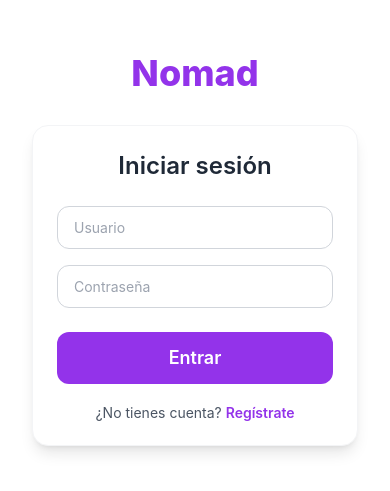
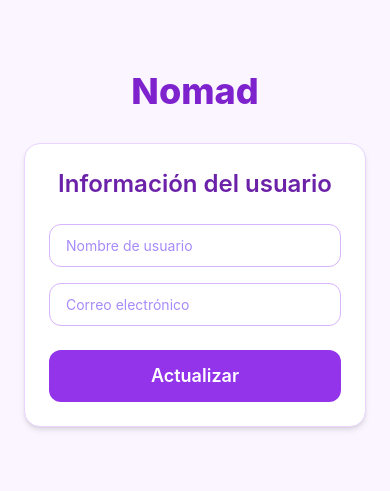
Before and after one commit to BananasDev0/Nomad, a React Native app: screen /UserScreen in a window 390 px wide. Shown: the part 173-664 px from the top of the page. Built offline with nearby package versions, Linux system fonts and the light colour scheme.

Commit message:
Connect screens with Navigation and also add UserScreen

```diff
--- a/App.tsx
+++ b/App.tsx
@@ -2,15 +2,26 @@ import { NavigationContainer } from '@react-navigation/native';
 import { createNativeStackNavigator } from '@react-navigation/native-stack';
 import LoginScreen from './screens/LoginScreen';
 import HomeScreen from './screens/HomeScreen';
+import UserScreen from 'screens/UserScreen';
+import TripScreen from 'screens/TripScreen';
+import TripPreferencesScreen from 'screens/TripPreferencesScreen';
+import ItineraryScreen from 'screens/ItineraryScreen';
 
 const Stack = createNativeStackNavigator();
 
 export default function App() {
   return (
     <NavigationContainer>
-      <Stack.Navigator screenOptions={{ headerShown: false }}>
+      <Stack.Navigator
+        initialRouteName="LoginScreen" // If you dont register this prop, the first screen will be the initial route
+        screenOptions={{ headerShown: false }}
+      >
         <Stack.Screen name="LoginScreen" component={LoginScreen} />
         <Stack.Screen name="HomeScreen" component={HomeScreen} />
+        <Stack.Screen name="TripScreen" component={TripScreen} />
+        <Stack.Screen name="TripPreferencesScreen" component={TripPreferencesScreen} />
+        <Stack.Screen name="ItineraryScreen" component={ItineraryScreen} />
+        <Stack.Screen name="UserScreen" component={UserScreen} />
       </Stack.Navigator>
     </NavigationContainer>
   );
--- a/screens/HomeScreen.tsx
+++ b/screens/HomeScreen.tsx
@@ -1,14 +1,28 @@
 import React from "react";
-import { View, Text, TextInput, ImageBackground, Image, TouchableOpacity, ScrollView } from "react-native";
+import { View, Text, TextInput, ImageBackground, Image, TouchableOpacity, ScrollView, Pressable } from "react-native";
 import { MaterialIcons } from "@expo/vector-icons";
+import { useNavigation } from "@react-navigation/native";
 
 export default function HomeScreen() {
+  const navigation = useNavigation<any>();
+
+  const sendToAddTrip = () => {
+    navigation.navigate("TripScreen");
+  }
+
+  const sendToUserScreen = () => {
+    navigation.navigate("UserScreen");
+  }
+
   return (
-    <View className="flex-1 bg-[#1a0f2a] px-4 pt-10">
+    <View className="flex-1 bg-[#1a0f2a] px-4 pt-10 pb-14">
       {/* Header */}
       <View className="flex-row items-center justify-between mb-4">
         <Text className="text-2xl font-bold text-[#e0d7f7]">Your Trips</Text>
-        <TouchableOpacity className="bg-[#3e1f5b] rounded-full w-12 h-12 items-center justify-center">
+        <TouchableOpacity
+          className="bg-[#3e1f5b] rounded-full w-12 h-12 items-center justify-center"
+          onPress={sendToUserScreen}
+          >
           <MaterialIcons name="person" size={28} color="#d9cfff" />
         </TouchableOpacity>
       </View>
@@ -36,6 +50,7 @@ export default function HomeScreen() {
       {/* Trip Cards */}
       <ScrollView showsVerticalScrollIndicator={false} className="space-y-4">
         {TRIPS.map((trip, index) => (
+          <Pressable key={index} onPress={()=>{navigation.navigate("ItineraryScreen")}}>
           <View
             key={index}
             className="rounded-xl bg-[#2e1b47] shadow-md overflow-hidden"
@@ -66,11 +81,15 @@ export default function HomeScreen() {
               </View>
             </View>
           </View>
+          </Pressable>
         ))}
       </ScrollView>
 
       {/* Floating Action Button */}
-      <TouchableOpacity className="absolute bottom-6 right-6 w-16 h-16 rounded-full bg-[#9b5de5] items-center justify-center shadow-lg">
+      <TouchableOpacity
+        className="absolute bottom-6 right-6 w-16 h-16 rounded-full bg-[#9b5de5] items-center justify-center shadow-lg"
+        onPress={sendToAddTrip}
+        >
         <MaterialIcons name="add" size={32} color="#fff" />
       </TouchableOpacity>
     </View>
--- a/screens/TripPreferencesScreen.tsx
+++ b/screens/TripPreferencesScreen.tsx
@@ -1,5 +1,6 @@
 import React, { useState } from "react";
 import { View, Text, ScrollView, TouchableOpacity, ImageBackground } from "react-native";
+import { useNavigation } from "@react-navigation/native";
 
 const preferencesData = [
   { label: "Adventure", image: "https://lh3.googleusercontent.com/aida-public/AB6AXuC1remShvn_SlUuqjKqihz8WiGrvrgwaU5NZbqQD-8352UheYtZGFnBa6cLK2ZUAiSDDAknBIvcVQHGWlCU2RIkJo2tfCw6g1yZXO5Grkn8fvCfq7a7LkSDsuqWY1gZjkgVUnacMCVBwYJspzAR6V18qEP86WQX7ArtcNwwKSIb1Ks1tQ4H8z6HtxQscDcClNJaR7yw4azQSf_Rzfe1fW3qmC2ReYXyokufVMAVQ2SlQRaJWaROmBiUOr-WoPa9llLeTMHw-zeTSDR0" },
@@ -13,6 +14,7 @@ const preferencesData = [
 ];
 
 export default function TripPreferencesScreen() {
+  const navigation = useNavigation<any>();
   const [selected, setSelected] = useState<number[]>([]);
 
   const togglePreference = (index: number) => {
@@ -20,6 +22,12 @@ export default function TripPreferencesScreen() {
       prev.includes(index) ? prev.filter((i) => i !== index) : [...prev, index]
     );
   };
+
+  const completeFirstOnboardingStep = () => {
+    // Logic to mark the first onboarding step as complete
+    // For example, updating user settings or navigating to the next screen
+    navigation.navigate("HomeScreen"); // Replace with actual next screen
+  }
 
   return (
     <ScrollView className="flex-1 bg-background-light dark:bg-background-dark">
@@ -70,15 +78,22 @@ export default function TripPreferencesScreen() {
         ))}
       </View>
 
+      <TouchableOpacity
+        className="bg-[#7b3aed] rounded-xl py-4 p6 mx-4 mb-20 mt-4"
+        onPress={completeFirstOnboardingStep}
+      >
+        <Text className="text-white text-center font-bold text-lg">Upload Info</Text>
+      </TouchableOpacity>
+
       {/* Footer Buttons */}
-      <View className="sticky bottom-0 bg-background-light dark:bg-background-dark py-4 px-4 flex-row gap-2">
+      {/* <View className="sticky bottom-0 bg-background-light dark:bg-background-dark py-4 px-4 flex-row gap-2">
         <TouchableOpacity className="flex-1 h-12 bg-primary rounded-full justify-center items-center">
           <Text className="text-white font-bold text-base">Next</Text>
         </TouchableOpacity>
         <TouchableOpacity className="flex-1 h-12 border border-gray-400 rounded-full justify-center items-center">
           <Text className="text-[#0d171b] dark:text-white font-bold text-base">Skip for now</Text>
         </TouchableOpacity>
-      </View>
+      </View> */}
     </ScrollView>
   );
 }
--- a/screens/TripScreen.tsx
+++ b/screens/TripScreen.tsx
@@ -2,8 +2,10 @@ import React, { useState } from "react";
 import { View, Text, TextInput, Switch, TouchableOpacity } from "react-native";
 import DateTimePickerModal from "react-native-modal-datetime-picker";
 import { SafeAreaView } from "react-native-safe-area-context";
+import { useNavigation } from "@react-navigation/native";
 
 export default function TripScreen() {
+  const navigation = useNavigation<any>();
   const [tripName, setTripName] = useState("");
   const [destination, setDestination] = useState("");
   const [travelByPlane, setTravelByPlane] = useState(false);
@@ -22,6 +24,10 @@ export default function TripScreen() {
     setDepartureDate(date);
     setShowDeparturePicker(false);
   };
+
+  const sendToTripPreferencesScreen = () => {
+    navigation.navigate("TripPreferencesScreen");
+  }
 
   return (
     <SafeAreaView className="flex-1 bg-[#f6f7f8] dark:bg-[#101c22] px-5 py-6">
@@ -119,7 +125,10 @@ export default function TripScreen() {
       </View>
 
       {/* Next Button */}
-      <TouchableOpacity className="bg-[#7b3aed] rounded-xl py-4">
+      <TouchableOpacity
+        className="bg-[#7b3aed] rounded-xl py-4"
+        onPress={sendToTripPreferencesScreen}
+        >
         <Text className="text-white text-center font-bold text-lg">Next</Text>
       </TouchableOpacity>
 
--- /dev/null
+++ b/screens/UserScreen.tsx
@@ -0,0 +1,63 @@
+import React, { useState } from 'react';
+import { Text, TextInput, TouchableOpacity, View, Alert } from 'react-native';
+
+export default function UserScreen() {
+  // States de usuario
+  const [username, setUsername] = useState('');
+  const [email, setEmail] = useState('');
+
+  // Método para actualizar info (simulado)
+  const handleUpdate = () => {
+    if (!username || !email) {
+      Alert.alert('Error', 'Por favor completa todos los campos');
+      return;
+    }
+    Alert.alert('Éxito', `Usuario: ${username}\nCorreo: ${email}`);
+    // Aquí iría tu lógica real de actualización
+  };
+
+  return (
+    <View className="flex-1 justify-center items-center bg-purple-50 px-6">
+      {/* App title */}
+      <Text className="text-4xl font-extrabold text-purple-700 mb-8">
+        Nomad
+      </Text>
+
+      {/* User Info Card */}
+      <View className="w-full bg-white p-6 rounded-2xl shadow-md border border-purple-200">
+        <Text className="text-2xl font-semibold text-center text-purple-800 mb-6">
+          Información del usuario
+        </Text>
+
+        {/* Nombre de usuario */}
+        <TextInput
+          placeholder="Nombre de usuario"
+          className="w-full border border-purple-300 rounded-xl px-4 py-3 mb-4 text-gray-700"
+          placeholderTextColor="#a78bfa"
+          value={username}
+          onChangeText={setUsername}
+        />
+
+        {/* Email */}
+        <TextInput
+          placeholder="Correo electrónico"
+          className="w-full border border-purple-300 rounded-xl px-4 py-3 mb-6 text-gray-700"
+          placeholderTextColor="#a78bfa"
+          value={email}
+          onChangeText={setEmail}
+          keyboardType="email-address"
+        />
+
+        {/* Botón actualizar */}
+        <TouchableOpacity
+          className="bg-purple-600 py-3 rounded-xl"
+          onPress={handleUpdate}
+        >
+          <Text className="text-white text-center font-semibold text-lg">
+            Actualizar
+          </Text>
+        </TouchableOpacity>
+      </View>
+    </View>
+  );
+}
```
